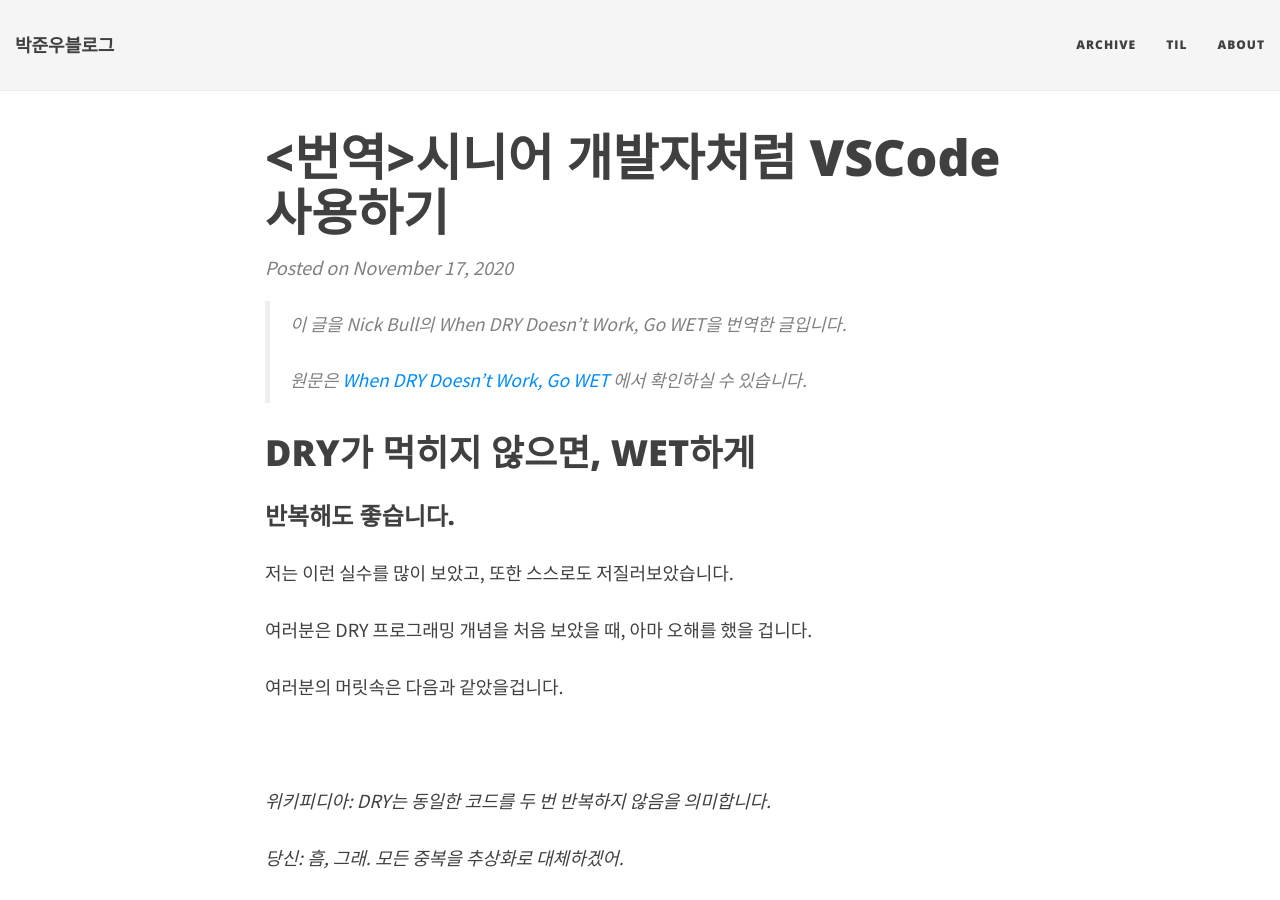
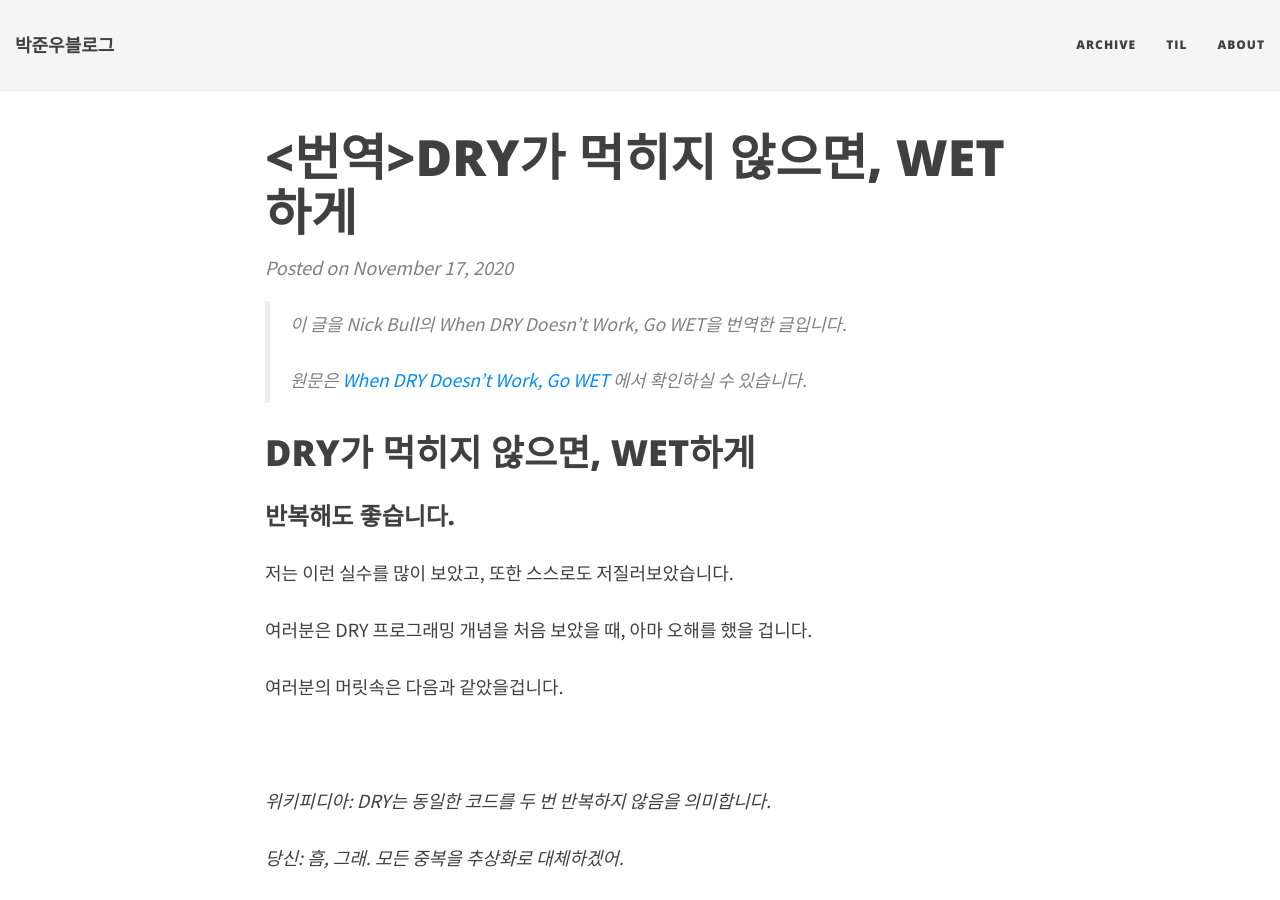
Before and after one commit to JUNWOO45/junwoo45.github.io.archived, a Jekyll site: the page built from _posts/2020-11-17-repeat-yourself.md, in a window 1280 px wide and 900 px high. Built offline with Jekyll 4.4.1, drawn with Linux system fonts in a browser that asks for light colours; nearby versions of some CDN libraries; comment, search, counter and statistics services are not loaded.

Commit message:
docs: 제목 수정

```diff
--- a/_posts/2020-11-17-repeat-yourself.md
+++ b/_posts/2020-11-17-repeat-yourself.md
@@ -1,6 +1,6 @@
 ---
 layout: post
-title: <번역>시니어 개발자처럼 VSCode 사용하기
+title: <번역>DRY가 먹히지 않으면, WET하게
 tags: [번역]
 comments: true
 ---
```
